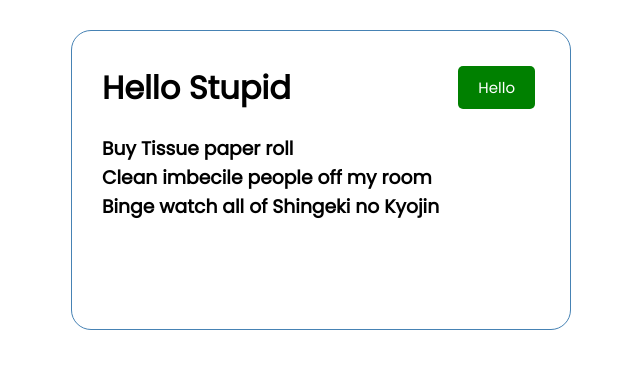
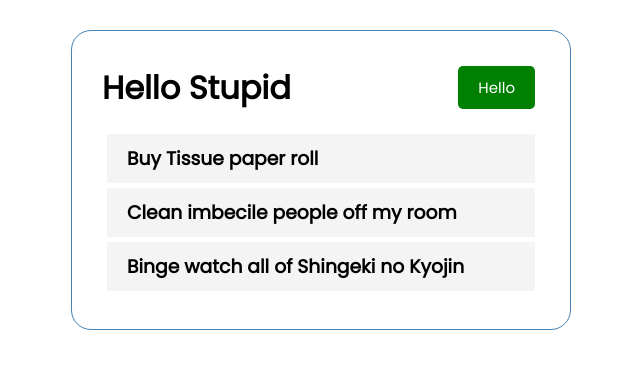
Before and after one commit to amritRaj789/task-tracker, a React (Create React App) app: page / in a window 1280 px wide. Shown: the top 368 px of the page, without its empty margins (319-959 px from the left). Built offline with nearby package versions, Linux system fonts and the light colour scheme.

Commit message:
Added a task component

```diff
--- a/src/App.js
+++ b/src/App.js
@@ -27,7 +27,7 @@
   return (
     <div className="container">
       <Header title="Hello Stupid"/>
-      <Tasks/>
+      <Tasks tasks={tasks}/>
     </div>
   );
 }
--- /dev/null
+++ b/src/components/Task.js
@@ -0,0 +1,9 @@
+const Task = ({task}) => {
+	return (
+		<div className="task">
+			<h3>{task}</h3>
+		</div>
+	)
+}
+
+export default Task;
--- a/src/components/Tasks.js
+++ b/src/components/Tasks.js
@@ -1,35 +1,12 @@
-import { useState } from 'react';
+import Task from './Task';
 
 
-const Tasks = () => {
-
-	const [tasks, setTasks] = useState([
-	{
-		id: 1,
-		text: "Buy Tissue paper roll",
-		day: "January 26th at 4:00 pm",
-		reminder: false,
-	},
-	{
-		id: 2,
-		text: "Clean imbecile people off my room",
-		day: "January 28th at 2:00 pm",
-		reminder: true,
-	},
-	{
-		id: 3,
-		text: "Binge watch all of Shingeki no Kyojin",
-		day: "January 26th at 4:00 pm",
-		reminder: false,
-	}
-]);
+const Tasks = ({tasks}) => {
 
 	return (
-		<>
-			{tasks.map((task)=> (
-				<h3>{task.text}</h3>
-			) )}
-		</>
+	<>
+		{tasks.map((task) => <Task id={task.id} task={task.text}/>)}
+	</>
 	)
 }
 
--- a/src/index.css
+++ b/src/index.css
@@ -54,18 +54,18 @@
 	width: 100%;
 }
 
-.event {
+.task {
 	background: #f4f4f4;
 	margin: 5px;
 	padding: 10px 20px;
 	cursor: pointer;
 }
 
-.event.reminder {
+.task.reminder {
 	border-left: 5px solid green;
 }
 
-.event h3 {
+.task h3 {
 	display: flex;
 	align-items: center;
 	justify-content: space-between;
```
